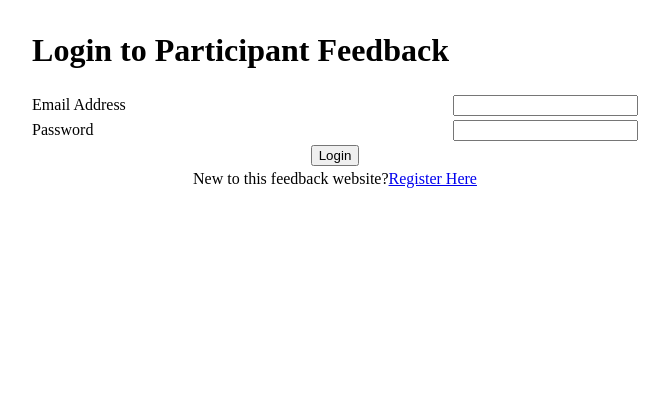
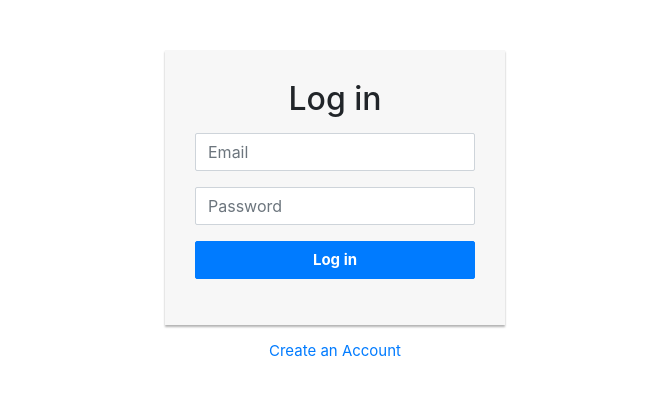
Before and after one commit to ruchit2106/Hackathon, a Django app: page / in a window 1280 px wide. Shown: the top 396 px of the page, without its empty margins (305-974 px from the left). Run offline with Django 3.2, Linux system fonts and the light colour scheme; some libraries are stand-ins or nearby versions.

Commit message:
Changed login form

```diff
--- a/student_feedback_project/templates/login.html
+++ b/student_feedback_project/templates/login.html
@@ -1,3 +1,65 @@
+<!DOCTYPE html>
+<html lang="en">
+<head>
+<meta charset="utf-8">
+<meta name="viewport" content="width=device-width, initial-scale=1, shrink-to-fit=no">
+<title>Bootstrap Simple Login Form</title>
+<link rel="stylesheet" href="https://stackpath.bootstrapcdn.com/bootstrap/4.5.0/css/bootstrap.min.css">
+<link rel="stylesheet" href="https://maxcdn.bootstrapcdn.com/font-awesome/4.7.0/css/font-awesome.min.css">
+<script src="https://code.jquery.com/jquery-3.5.1.min.js"></script>
+<script src="https://cdn.jsdelivr.net/npm/popper.js@1.16.0/dist/umd/popper.min.js"></script>
+<script src="https://stackpath.bootstrapcdn.com/bootstrap/4.5.0/js/bootstrap.min.js"></script>
+<style>
+.login-form {
+    width: 340px;
+    margin: 50px auto;
+  	font-size: 15px;
+}
+.login-form form {
+    margin-bottom: 15px;
+    background: #f7f7f7;
+    box-shadow: 0px 2px 2px rgba(0, 0, 0, 0.3);
+    padding: 30px;
+}
+.login-form h2 {
+    margin: 0 0 15px;
+}
+.form-control, .btn {
+    min-height: 38px;
+    border-radius: 2px;
+}
+.btn {
+    font-size: 15px;
+    font-weight: bold;
+}
+</style>
+</head>
+<body>
+<div class="login-form">
+    <form action="/examples/actions/confirmation.php" method="post">
+        <h2 class="text-center">Log in</h2>
+        <div class="form-group">
+            <input type="email" class="form-control" placeholder="Email" required="required" name="uemail">
+        </div>
+        <div class="form-group">
+            <input type="password" class="form-control" placeholder="Password" name="upassword" required="required">
+        </div>
+        <div class="form-group">
+            <button type="submit" class="btn btn-primary btn-block">Log in</button>
+        </div>
+    </form>
+    <p class="text-center"><a href="/registerParticipant/">Create an Account</a></p>
+</div>
+</body>
+</html>
+
+
+
+
+
+
+
+<!--
 <!DOCTYPE html>
 <head>
     <title>Login</title>
@@ -33,3 +95,4 @@
 
 </body>
 </html>
+-->
```
